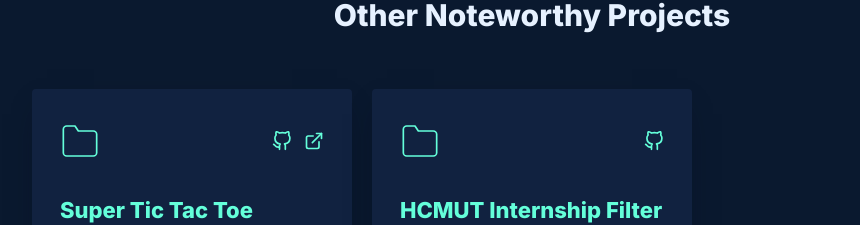
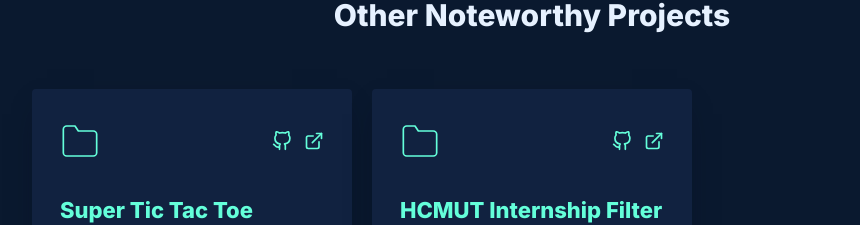
Before and after one commit to hoonz565/hoonz565.github.io, a React (Vite) app: page / in a window 1280 px wide. Shown: the part 4458-4683 px from the top of the page, without its empty margins (108-968 px from the left). Built offline with nearby package versions, Linux system fonts and the light colour scheme.

Commit message:
feat: add OtherProjects section component to display secondary project highlights

```diff
--- a/src/components/sections/OtherProjects.jsx
+++ b/src/components/sections/OtherProjects.jsx
@@ -34,7 +34,7 @@ const otherProjects = [
     description: 'A Chrome extension that visually labels full or outside-HCM companies on the portal, allowing students to instantly hide them and focus entirely on open, conveniently located opportunities.',
     tech: ['JavaScript', 'HTML', 'CSS'],
     github: 'https://github.com/hoonz565/hcmut-internship-filter-extension.git',
-    external: ''
+    external: 'https://chromewebstore.google.com/detail/hcmut-internship-filter/hklenfojmhmabaeodimglmcpoaeoeeka'
   }
 ];
 
```
